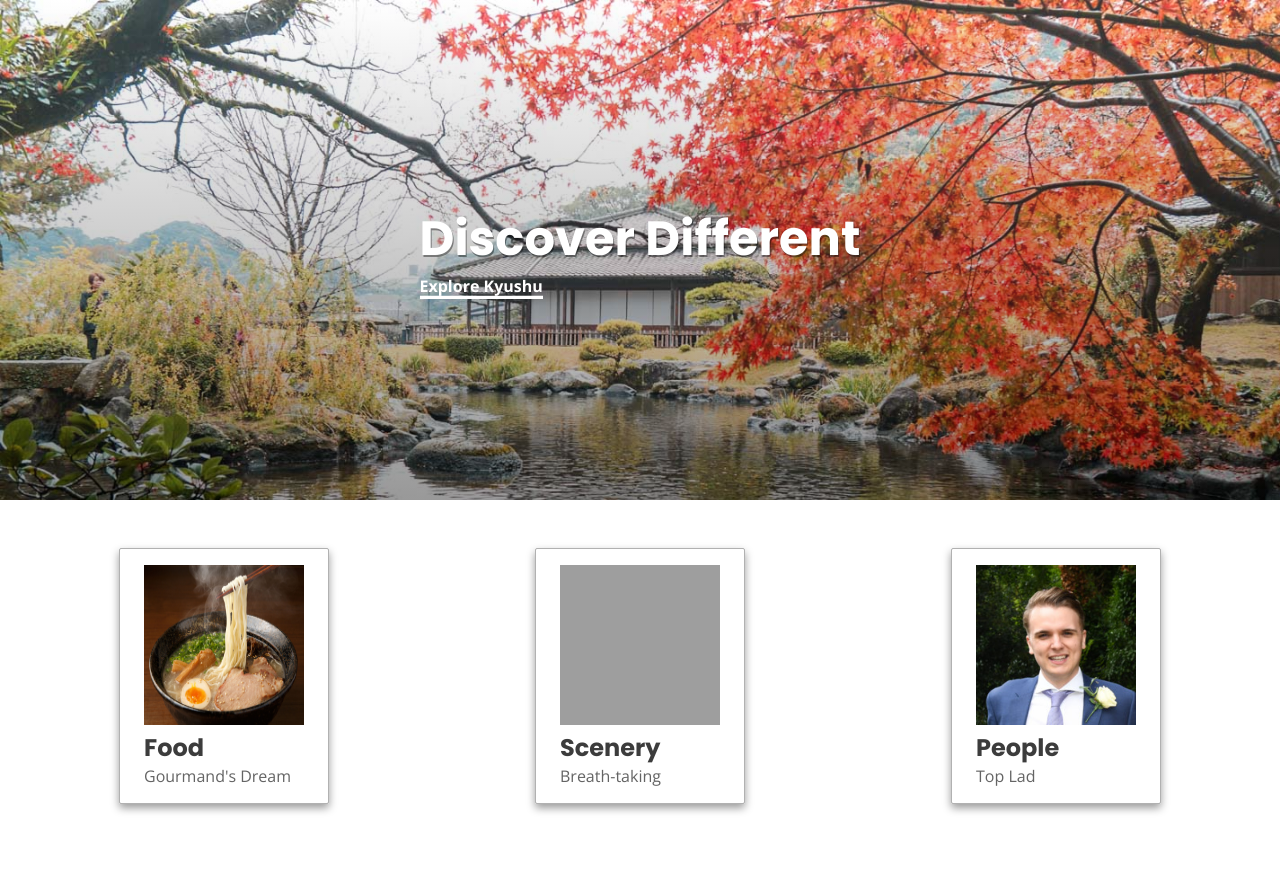
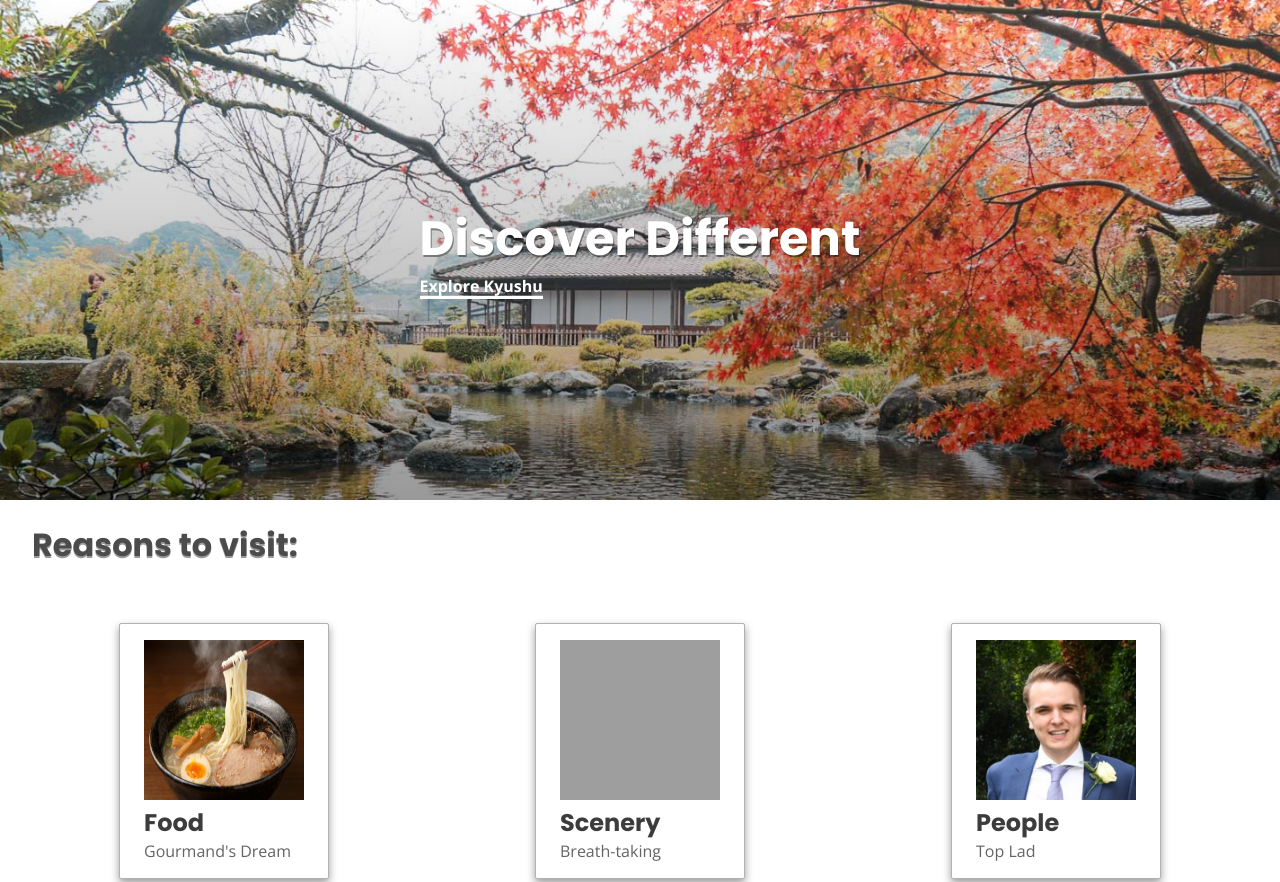
Before and after one commit to Gakkun89/landing, a plain HTML site: page index.html in a window 1280 px wide. Shown: the top 882 px of the page. Drawn offline with nearby package versions, Linux system fonts and the light colour scheme; grey boxes are pictures that could not be loaded.

Commit message:
add title

```diff
--- a/css/style.css
+++ b/css/style.css
@@ -88,3 +88,9 @@ background: linear-gradient(360deg, rgba(0,0,0,1) 0%, rgba(82,82,82,1) 44%, rgba
   text-shadow: 2px 4px rgba(0, 0, 0, 0.4);
   color: #222;
 }
+
+.title-text{
+  color: rgb(75,75,75);
+  margin-left: 32px;
+  text-shadow: 0 2px rgba(0, 0, 0, 0.4);
+}
--- a/index.html
+++ b/index.html
@@ -18,6 +18,9 @@
     </div>
   </div>
   <!-- code a "How it works" section -->
+    <div class="title-text">
+      <h1>Reasons to visit:</h1>
+    </div>
   <div class="main-content">
     <div class="card">
       <img src="images/ramen.jpg" alt="">
```
